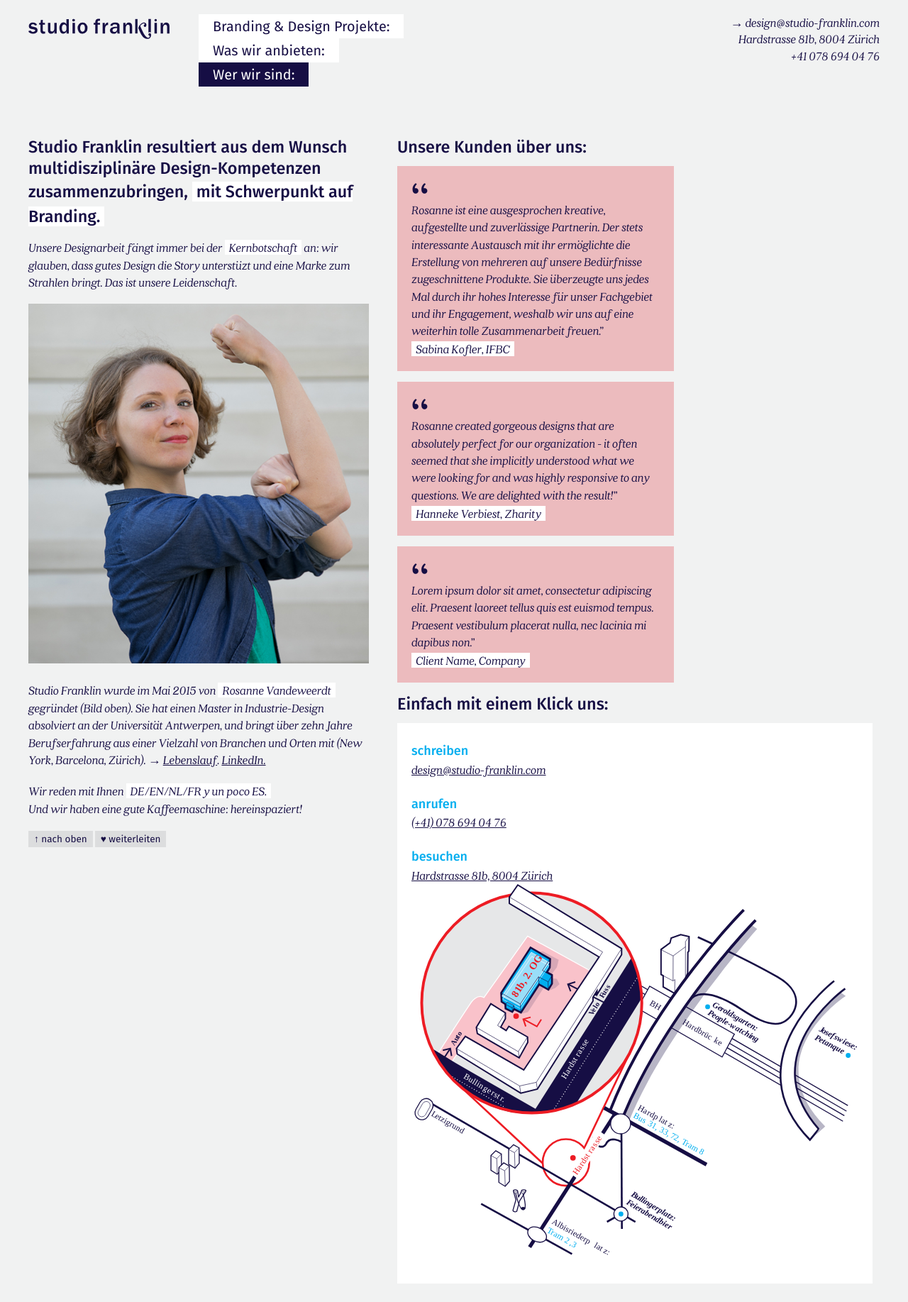
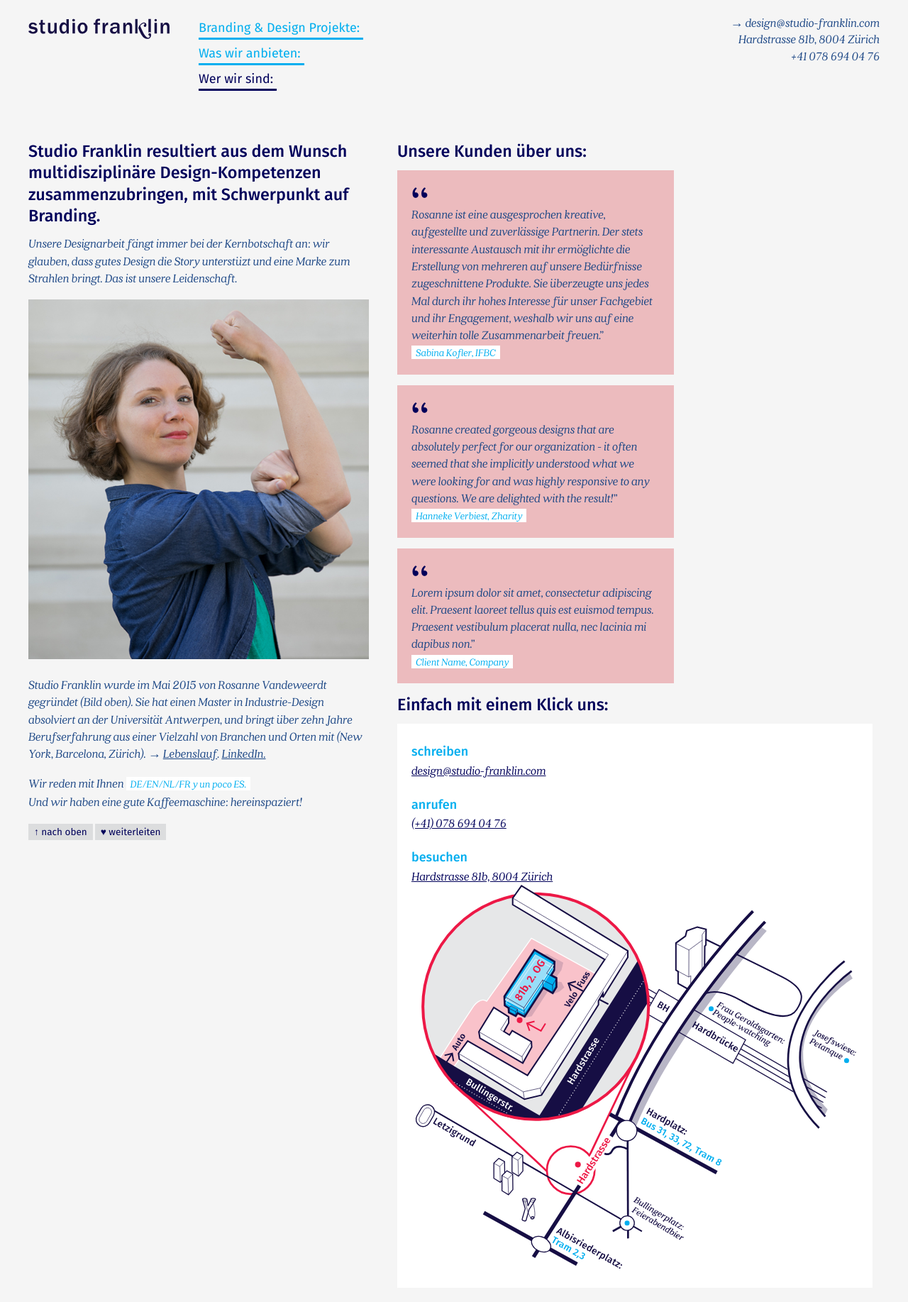
Before and after one commit to rosannevdw/rosannevdw.github.io, a Jekyll site: the page built from about.md, in a window 1280 px wide. Shown: the whole page at 71% size. Built offline with Jekyll 4.4.1, drawn with Linux system fonts in a browser that asks for light colours.

Commit message:
zwischenstand 18 04 2018
grid test

```diff
--- a/_layouts/oneproject.html
+++ b/_layouts/oneproject.html
@@ -9,7 +9,7 @@
       {{ content }}
       <a href="/" class="uebersichtlink">&larr; zurück</a>
       <a href="#top" class="uebersichtlink">&uarr; nach oben</a>
-      <a href="mailto:?Subject=Studio Franklin, Design Projekt {{ page.title }}&amp;Body=Ich%20finde%20dieses%20Projekt%20interessant:%20{{ page.url }}" class="uebersichtlink">&hearts; weiterleiten</a>
+      <a href="mailto:?Subject=Studio Franklin, Design Projekt {{ page.title }}&amp;Body=Ich%20finde%20dieses%20Projekt%20interessant:%20{{ page.url }}" class="uebersichtlink">&#9993; weiterleiten</a>
     </main>
   </body>
 </html>
--- a/_layouts/projects.html
+++ b/_layouts/projects.html
@@ -4,10 +4,8 @@
   {% include head.html %}
   <body>
     {% include header.html %}
-
     <main class="projects">
       <img src="/assets/images/x.jpg" alt="studio franklin coverimage" class="coverimage" >
-      <h2>Wir gestalten Brands:</h2>
       {{ content }}
     </main>
   </body>
--- a/about.md
+++ b/about.md
@@ -4,15 +4,15 @@
 order: 3
 ---
 
-## Studio Franklin resultiert aus dem Wunsch multidisziplinäre Design-Kompetenzen zusammenzubringen, **mit Schwerpunkt auf Branding.**
+## Studio Franklin resultiert aus dem Wunsch multidisziplinäre Design-Kompetenzen zusammenzubringen, mit Schwerpunkt auf Branding.
 
-Unsere Designarbeit fängt immer bei der **Kernbotschaft** an: wir glauben, dass gutes Design die Story unterstüzt und eine Marke zum Strahlen bringt. Das ist unsere Leidenschaft.
+Unsere Designarbeit fängt immer bei der Kernbotschaft an: wir glauben, dass gutes Design die Story unterstüzt und eine Marke zum Strahlen bringt. Das ist unsere Leidenschaft.
 
 <img src="/assets/images/rosanne.jpg"
   srcset="/assets/images/rosanne_2x.jpg 2x"
   alt="die Gründerin Rosanne">
 
-Studio Franklin wurde im Mai 2015 von **Rosanne Vandeweerdt** gegründet (Bild oben). Sie hat einen Master in Industrie-Design absolviert an der Universität Antwerpen, und bringt über zehn Jahre Berufserfahrung aus einer Vielzahl von Branchen und Orten mit (New York, Barcelona, Zürich). &rarr; [Lebenslauf](/assets/images/CV_RosanneVandeweerdt_DE.pdf){:target="_blank"}. [LinkedIn.](http://www.linkedin.com/in/rosannevdw){:target="_blank"}
+Studio Franklin wurde im Mai 2015 von Rosanne Vandeweerdt gegründet (Bild oben). Sie hat einen Master in Industrie-Design absolviert an der Universität Antwerpen, und bringt über zehn Jahre Berufserfahrung aus einer Vielzahl von Branchen und Orten mit (New York, Barcelona, Zürich). &rarr; [Lebenslauf](/assets/images/CV_RosanneVandeweerdt_DE.pdf){:target="_blank"}. [LinkedIn.](http://www.linkedin.com/in/rosannevdw){:target="_blank"}
 
 Wir reden mit Ihnen **DE/EN/NL/FR y un poco ES.** <br>Und wir haben eine gute Kaffeemaschine: hereinspaziert!
 
--- a/assets/css/styles.css
+++ b/assets/css/styles.css
@@ -70,7 +70,7 @@
 
 a {
   text-decoration: underline;
-  color:#160e44;
+  color: inherit;
 }
 
 a:hover {
@@ -81,15 +81,15 @@
 p {
   margin-bottom: 1em;
   line-height: 1.35em;
+  color: #1b4685;
 }
 
 strong {
-  font-weight: inherit;
-  font-size: 1em;
-  line-height: 150%;
   color: inherit;
-  background-color: white;
-  padding: 0px 6px 0px 6px;
+  text-decoration: none;
+  font-weight: 500;
+  font-family: 'Fira Sans', sans-serif;
+  font-size: 0.85em;
 }
 
 h2 {
@@ -126,6 +126,7 @@
   display: inline-block;
   position: relative;
   vertical-align: top;
+  font-family: 'Quincy-italic', serif;
 }
 blockquote::before {
   content: '“';
@@ -154,7 +155,7 @@
 .uebersichtlink {
   font-size: 0.75em;
   font-family:'Fira Sans', sans-serif;
-  color: #160e44;
+  color: #00005a;
   margin-bottom: 10px;
   background-color: #dcddde;
   padding: 3px 8px;
@@ -166,9 +167,9 @@
 body {
   font-family: 'Quincy-italic', serif;
   font-size: 18px;
-  color: #160e44;
+  color: #00005a;
   padding: 20px 20px 30px 40px;
-  background-color: #f1f2f2;
+  background-color: #f5f5f5;
 }
 
 @media (max-width: 460px) {
@@ -187,6 +188,14 @@
 
 main {
   margin-right: 20px;
+}
+
+/*
+ * Footer
+ */
+
+footer {
+  background-color: #dcddde;
 }
 
 /*
@@ -215,9 +224,9 @@
   text-align: right;
   float: right;
   font-family: 'Quincy-italic', serif;
-  font-weight: 400;
   line-height: 130%;
   font-size: 1em;
+  color: #1b4685;
 }
 .address a {
   text-decoration: none;
@@ -244,26 +253,27 @@
   list-style-type: none;
   font-family: 'Fira Sans', sans-serif;
   font-weight: 400;
-  color:#160e44;
-  font-size: 1.1em;
+  color:#00005a;
+  font-size: 1em;
 }
 .nav a {
-  color: #160e44;
-  padding: 5px 20px 5px 20px;
+  color: #00aeef;
+  padding: 8px 5px 3px 0px;
   display: inline-block;
   text-decoration: none;
-  background: white;
+  border-bottom: 3px solid #00aeef;
 }
 .nav .active a {
-  background: #160e44;
-  color: white;
+  background: none;
+  color: #00005a;
   text-decoration: none;
   font-weight: 400;
+  border-bottom: 3px solid #00005a;
 }
 .nav a:hover {
-  background: #ecbbbe;
   color: #ed1a3b;
   text-decoration: none;
+  border-bottom: 3px solid #ed1a3b;
 }
 @media (max-width: 460px) {
   /* mobile */
@@ -276,37 +286,36 @@
 /*
  * Projects home page
  */
+
 main.projects {
   margin-right: 0;
 }
-.projects > ul {
+.projects ul {
   list-style-type: none;
+  display: grid;
+  grid-template-columns: repeat(auto-fit, minmax(240px, 1fr));
+  grid-gap: 1rem;
 }
-.projects img {
+.projects li {
+  display: list-item;
+  position: relative;
+}
+.projects a > img {
   display: block;
-  height: auto;
-}
-.projects a {
-  display: inline-block;
-  float: left;
-  position: relative;
-  margin-bottom: 20px;
-  margin-right: 20px;
-  text-decoration: none;
+  width: 100%;
 }
 .projects .title {
-  background: #ed1846;
-  color: white;
+  background-color: #ed1846;
   position: absolute;
   bottom: 0;
-  padding: 1em;
-  width: 100%;
-  height: 60%;
-  box-sizing: border-box;
-  text-align: center;
+  color: white;
+  padding-bottom: 1em;
   display: none;
   font-family: 'Fira Sans', sans-serif;
   font-weight: 400;
+  text-align: center;
+  padding: 1em;
+  width: calc(100% - 1rem);
 }
 .projects a:hover .title {
   display: inline-block;
@@ -317,8 +326,10 @@
   margin-right: 20px;
   background: #ffffff;
 }
+
+/*
 @media (max-width: 900px) and (min-width: 461px) {
-  /* medium */
+
   .projects .projectcover {
     width: calc((100vw - 120px)/3);
   }
@@ -326,8 +337,9 @@
     font-size: 0.8em;
   }
 }
+
 @media (max-width: 460px) {
-  /* mobile */
+
   .projects img {
     width: calc(50vw - 30px);
   }
@@ -335,11 +347,12 @@
     display: inline-block;
     height: initial;
     background: #f1f2f2;
-    color: #160e44;
+    color: #00005a;
     opacity: 0.8;
     font-size: 0.7em;
   }
 }
+ */
 
 /*
  * Default Static pages (not 1 project)
@@ -369,9 +382,16 @@
   vertical-align:   middle;
   width:            6px;
   height:           2px;
-  background-color: #160e44;
+  background-color: #00005a;
   margin-right:     10px;
   content:          '';
+}
+
+.default strong {
+  font-family: inherit;
+  color: #00aeef;
+  background-color: white;
+  padding: 0px 6px 0px 6px;
 }
 
 @media (max-width: 799px) {
@@ -418,7 +438,7 @@
 
 .oneproject em {
   background-color: white;
-  color: #160e44;
+  color: #00005a;
   padding: 1px 6px 1px 6px;
   font-size: 0.75em;
   font-family:'Fira Sans', sans-serif;
```
Also changed, not shown: _includes/footer.html (+4 -7 lines), index.html (+15 -0 lines), assets/images/Asset 89.svg (deleted), assets/images/map-hardstr.png (deleted), assets/images/map-hardstr.svg, assets/images/map-hardstr@2x.png, assets/projects/01-imalaya/cover.jpg (added), assets/projects/01-imalaya/cover_2x.jpg (added), assets/projects/03-celsiuspro/cover.jpg (added), assets/projects/03-celsiuspro/cover_2x.jpg (added), assets/projects/10-tosi/cover.jpg, assets/projects/10-tosi/cover_2x.jpg, assets/projects/13-slimrock/cover.jpg (added), assets/projects/13-slimrock/cover_2x.jpg (added), 2 more files.
